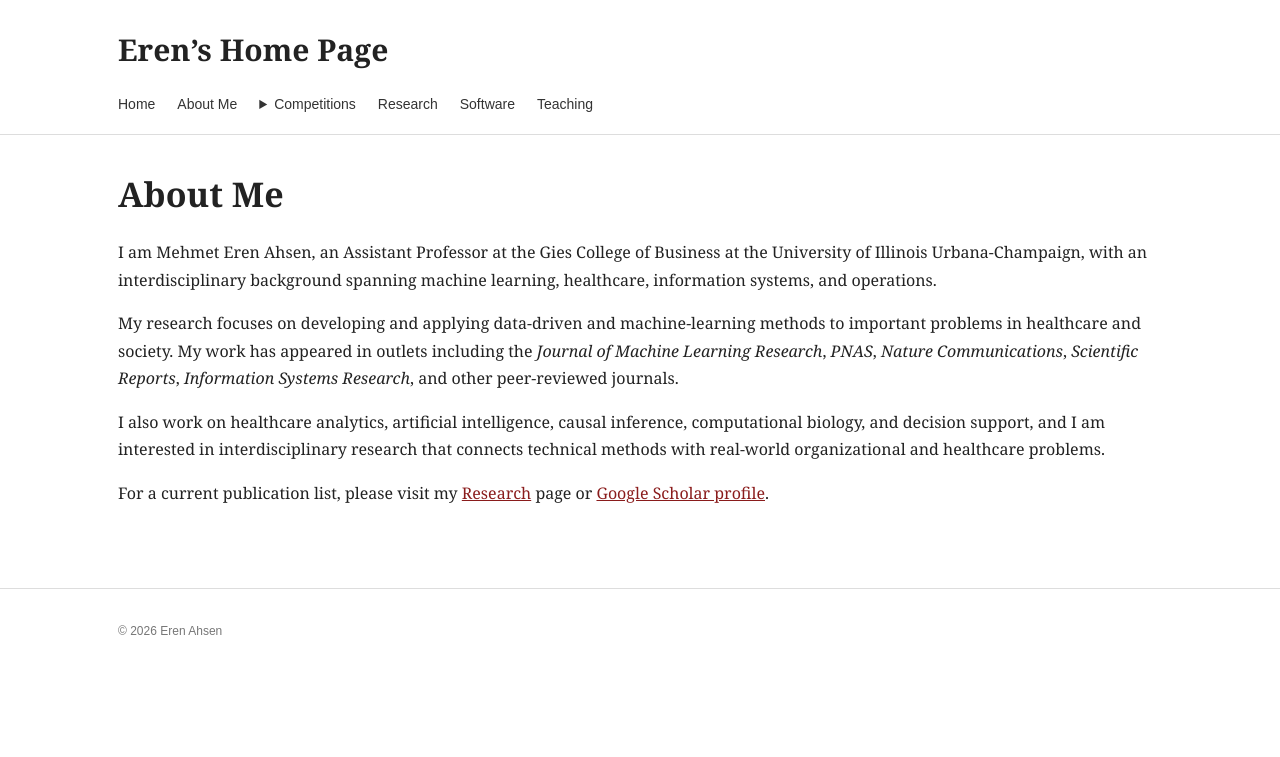
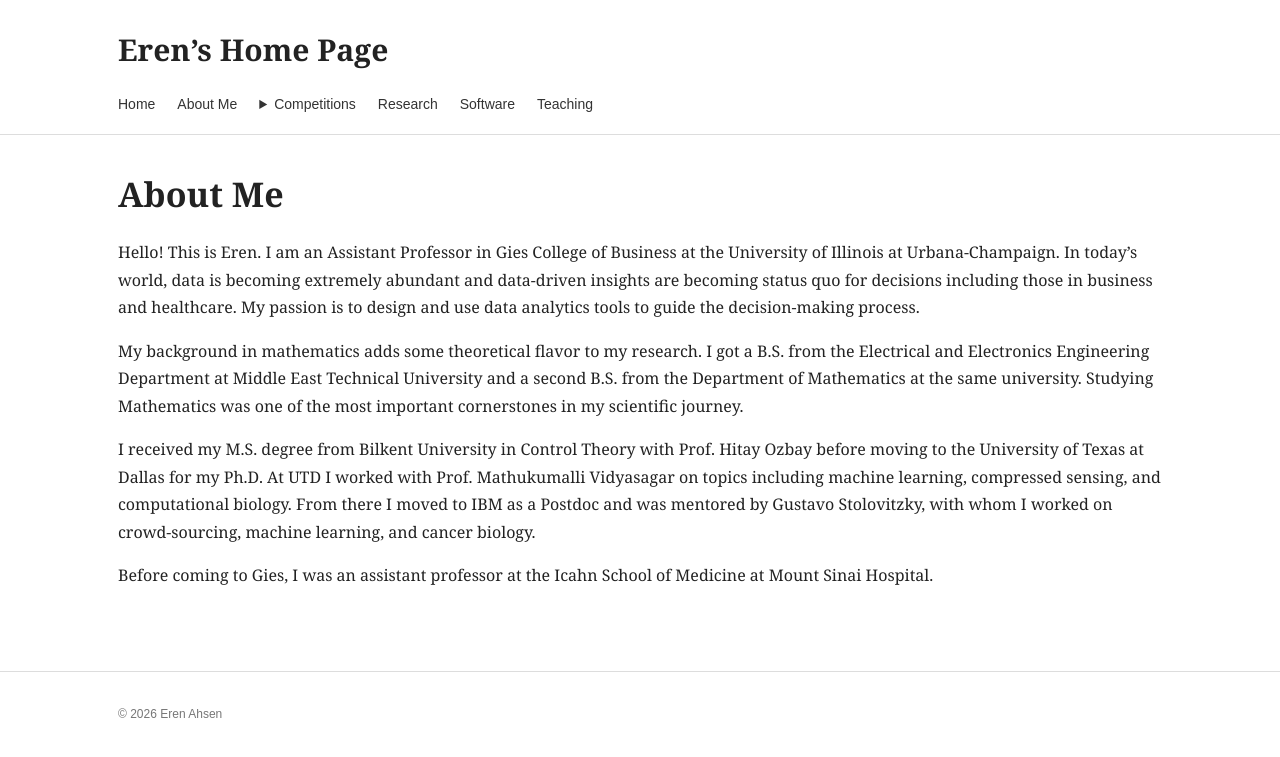
Before and after one commit to ahsen1402/erenahsen-site, a Jekyll site: the page built from about-me.md, in a window 1280 px wide. Shown: the top 757 px of the page. Built offline with Jekyll 4.4.1, drawn with Linux system fonts in a browser that asks for light colours.

```diff
--- a/about-me.md
+++ b/about-me.md
@@ -1,15 +1,15 @@
 ---
 layout: default
 title: About Me
-permalink: /about-me/
+permalink: /sample-page/
 ---
 
 # About Me
 
-I am Mehmet Eren Ahsen, an Assistant Professor at the Gies College of Business at the University of Illinois Urbana-Champaign, with an interdisciplinary background spanning machine learning, healthcare, information systems, and operations.
+Hello! This is Eren. I am an Assistant Professor in Gies College of Business at the University of Illinois at Urbana-Champaign. In today’s world, data is becoming extremely abundant and data-driven insights are becoming status quo for decisions including those in business and healthcare. My passion is to design and use data analytics tools to guide the decision-making process.
 
-My research focuses on developing and applying data-driven and machine-learning methods to important problems in healthcare and society. My work has appeared in outlets including the *Journal of Machine Learning Research*, *PNAS*, *Nature Communications*, *Scientific Reports*, *Information Systems Research*, and other peer-reviewed journals.
+My background in mathematics adds some theoretical flavor to my research. I got a B.S. from the Electrical and Electronics Engineering Department at Middle East Technical University and a second B.S. from the Department of Mathematics at the same university. Studying Mathematics was one of the most important cornerstones in my scientific journey.
 
-I also work on healthcare analytics, artificial intelligence, causal inference, computational biology, and decision support, and I am interested in interdisciplinary research that connects technical methods with real-world organizational and healthcare problems.
+I received my M.S. degree from Bilkent University in Control Theory with Prof. Hitay Ozbay before moving to the University of Texas at Dallas for my Ph.D. At UTD I worked with Prof. Mathukumalli Vidyasagar on topics including machine learning, compressed sensing, and computational biology. From there I moved to IBM as a Postdoc and was mentored by Gustavo Stolovitzky, with whom I worked on crowd-sourcing, machine learning, and cancer biology.
 
-For a current publication list, please visit my [Research]({{ '/research/' | relative_url }}) page or [Google Scholar profile](https://scholar.google.com/citations?user=vFo_xZAAAAAJ&hl=tr&oi=ao).
+Before coming to Gies, I was an assistant professor at the Icahn School of Medicine at Mount Sinai Hospital.
```
